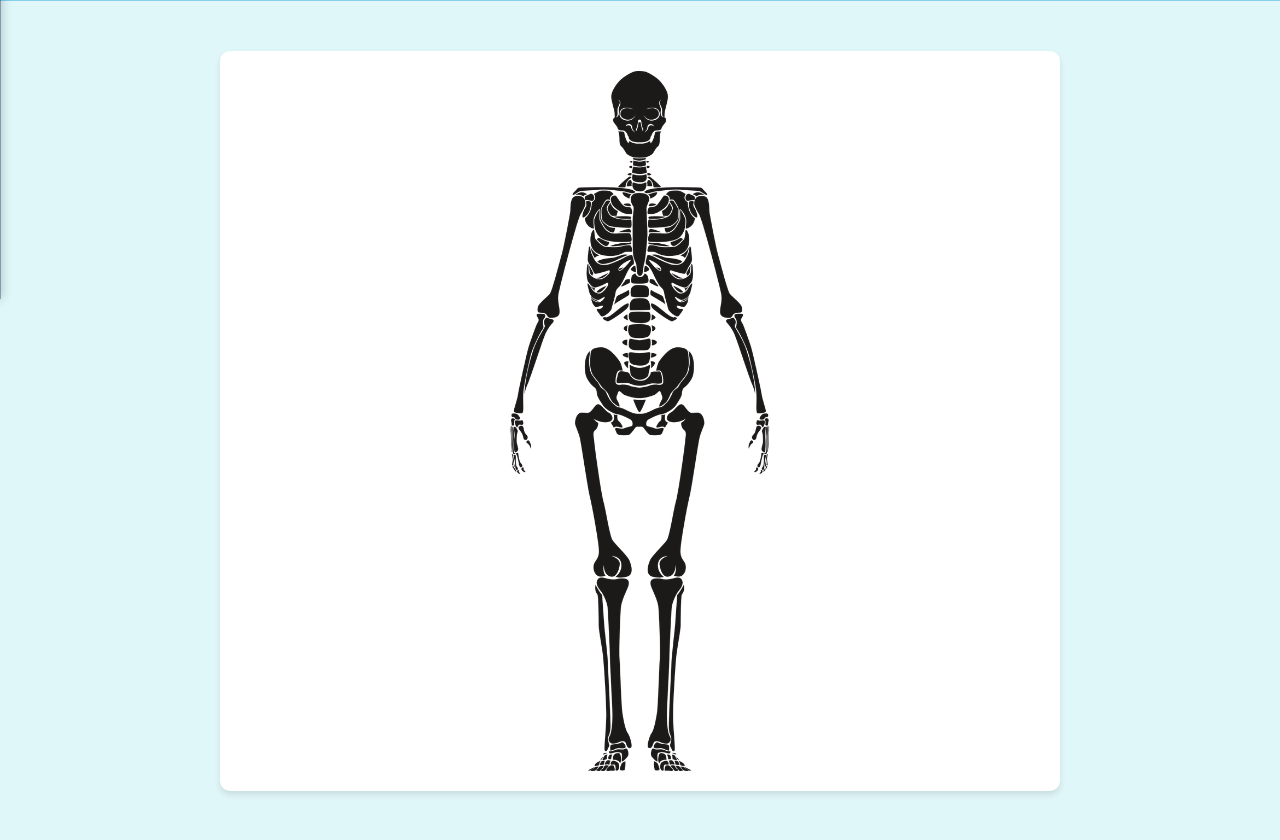
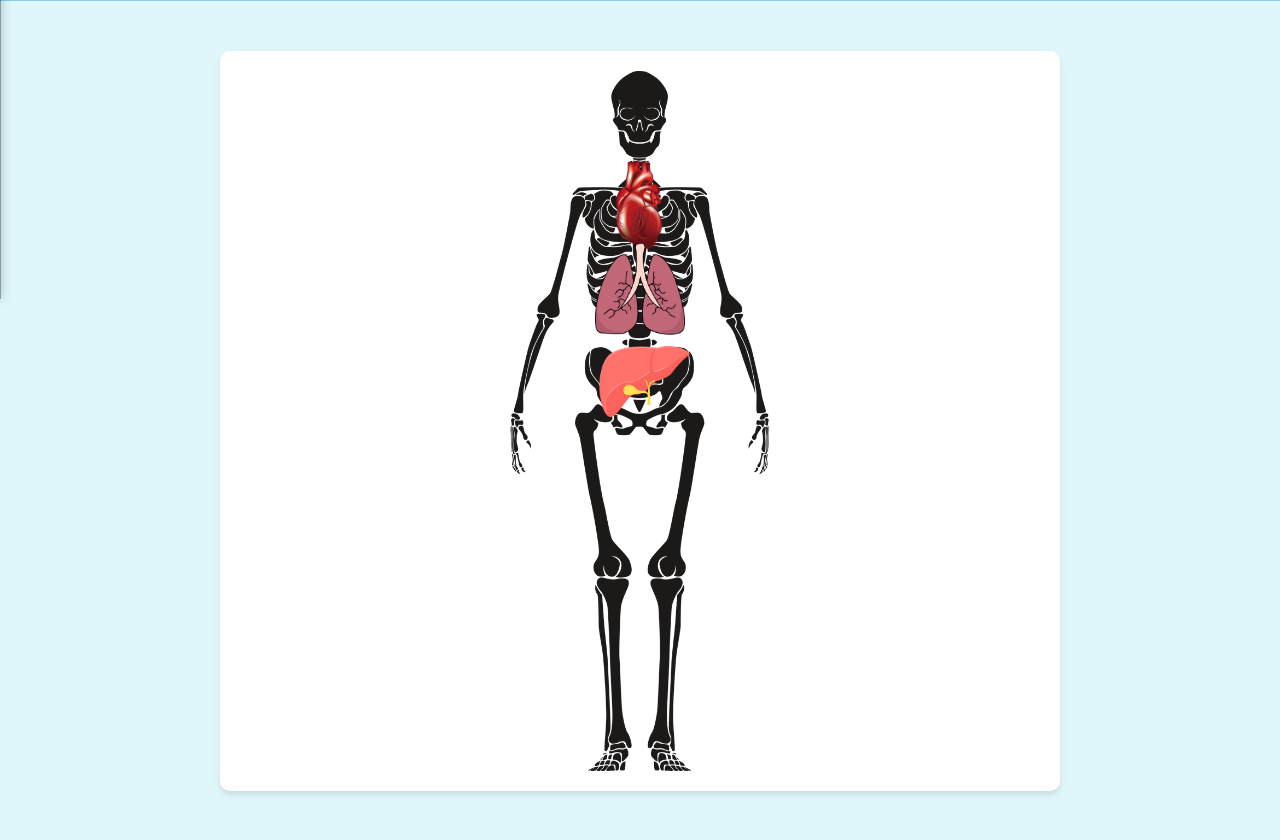
Before and after one commit to Nicolas-Conguisti/50-nuances-de-sel---NDI-2024, a PHP site: page / in a window 1280 px wide. Shown: the part 501-1341 px from the top of the page. Run offline with PHP 8.4, Linux system fonts and the light colour scheme.

Commit message:
Add files via upload
Amélioration des pages d'accueil et coeur

```diff
--- a/index.php
+++ b/index.php
@@ -38,7 +38,20 @@
         <article id="partieCorps">
 
             <div id="corps">
-                <img src="ressources/img/squelette.png" alt="Squelette du corps humain">
+                <img class="squelette" src="ressources/img/squelette.png" alt="Squelette du corps humain">
+
+                <a class="organe coeur" href="coeur.php">
+                    <img src="ressources/img/organes/coeur.png" alt="coeur humain">
+                </a>
+                <a class="organe foie" href="foie.php">
+                    <img src="ressources/img/organes/foie.png" alt="foie humain">
+                </a>
+                <a class="organe poumon" href="poumon.php">
+                    <img  src="ressources/img/organes/poumon.png" alt="poumon humain">
+                </a>
+
+
+
             </div>
 
         </article>
@@ -49,6 +62,5 @@
 
     </footer>
 
-    <script src="ressources/scripts/script.js"></script>
 </body>
 </html>
--- a/ressources/components/header.php
+++ b/ressources/components/header.php
@@ -4,7 +4,8 @@
         <div id="menuContent">
             <span id="closeMenu">&times;</span>
             <ul>
-                <li><a href="page1.html">Page 1</a></li>
+                <li><a href="index.php">Accueil</a></li>
+                <li><a href="coeur.php">Coeur</a></li>
                 <li><a href="page2.html">Page 2</a></li>
                 <li><a href="page3.html">Page 3</a></li>
             </ul>
@@ -12,6 +13,10 @@
     </div>
 
     <div id="logo">
-        <img src="ressources/img/logo.png" alt="logo" id="logo">
+        <a href="index.php">
+            <img src="ressources/img/logo.png" alt="logo" id="logo">
+        </a>
     </div>
+
+    <script src="ressources/scripts/script.js"></script>
 </header>
--- a/ressources/styles/style.css
+++ b/ressources/styles/style.css
@@ -149,9 +149,10 @@ body {
     padding: 20px;
     border-radius: 10px;
     box-shadow: 0px 4px 6px rgba(0, 0, 0, 0.1);
+    position: relative;
 }
 
-#corps img {
+#corps img.squelette {
     max-width: 100%; /* L'image ne dépassera pas la largeur de son conteneur */
     height: auto; /* Maintient les proportions */
     max-height: 700px; /* Limite la hauteur maximale de l'image */
@@ -159,6 +160,97 @@ body {
     margin: 0 auto; /* Centre l'image horizontalement */
 }
 
+#corps a{
+    position: absolute;
+    top: 50%;
+    left: 50%;
+    transition: all 0.2s ease;
+}
+
+#corps a.organe.coeur{
+    width: 100px;
+    transform: translate(-50%, -255%);
+}
+
+#corps a.organe.coeur:hover{
+    transform: translate(-50%, -255%) scale(1.1);
+}
+
+#corps a.organe.poumon{
+    width: 90px;
+    transform: translate(-50%, -185%);
+}
+
+#corps a.organe.poumon:hover{
+    transform: translate(-50%, -185%) scale(1.1);
+}
+
+#corps a.organe.foie {
+    width: 90px;
+    transform: translate(-45%, -100%);
+}
+
+#corps a.organe.foie:hover{
+    transform: translate(-45%, -100%) scale(1.1);
+}
+
+#corps a img{
+    width: 100%;
+    height: auto;
+    object-fit: cover;
+}
+
+
+/* Page coeur */
+.coeur section.carte{
+    background: #b1def0;
+    padding-bottom: 300px;
+    padding-top: 50px;
+}
+
+.coeur .colonnes{
+    display: flex;
+}
+
+.coeur .colonne-1{
+    width: 65%
+}
+
+.coeur .colonne-2{
+    width: 35%;
+}
+
+.coeur a{
+    position: relative;
+    display: block;
+    width: 50px;
+}
+
+.coeur .container{
+    margin: auto;
+    padding: 0px 20px;
+    max-width: 1300px
+}
+
+.coeur img{
+    width: 100%;
+    height: auto;
+    object-fit: cover;
+}
+
+.coeur div.image img{
+    position: absolute;
+}
+
+.coeur div.image{
+    width: 600px;
+    position: relative;
+}
+
+.coeur section.explication{
+    background: linear-gradient(#87ceeb 0%, rgba(9, 74, 121, 1) 89%);
+    padding: 30px 0;
+}
 
 /* Pied de page */
 #footer {
```
Also changed, not shown: coeur.php (+29 -20 lines), ressources/scripts/scriptCoeur.js (+27 -26 lines), ressources/img/organes/coeur.png (added), ressources/img/organes/foie.png (added), ressources/img/organes/poumon.png (added).
